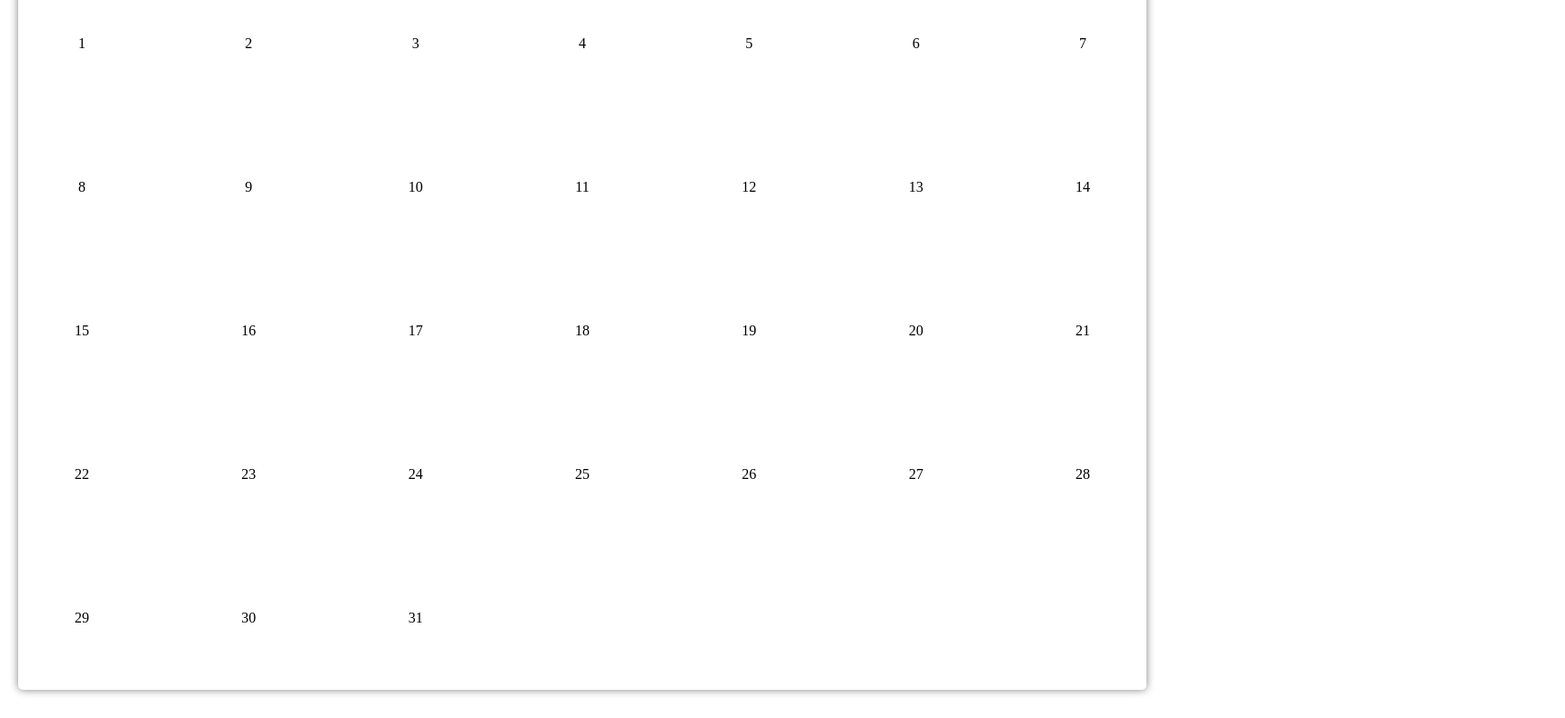
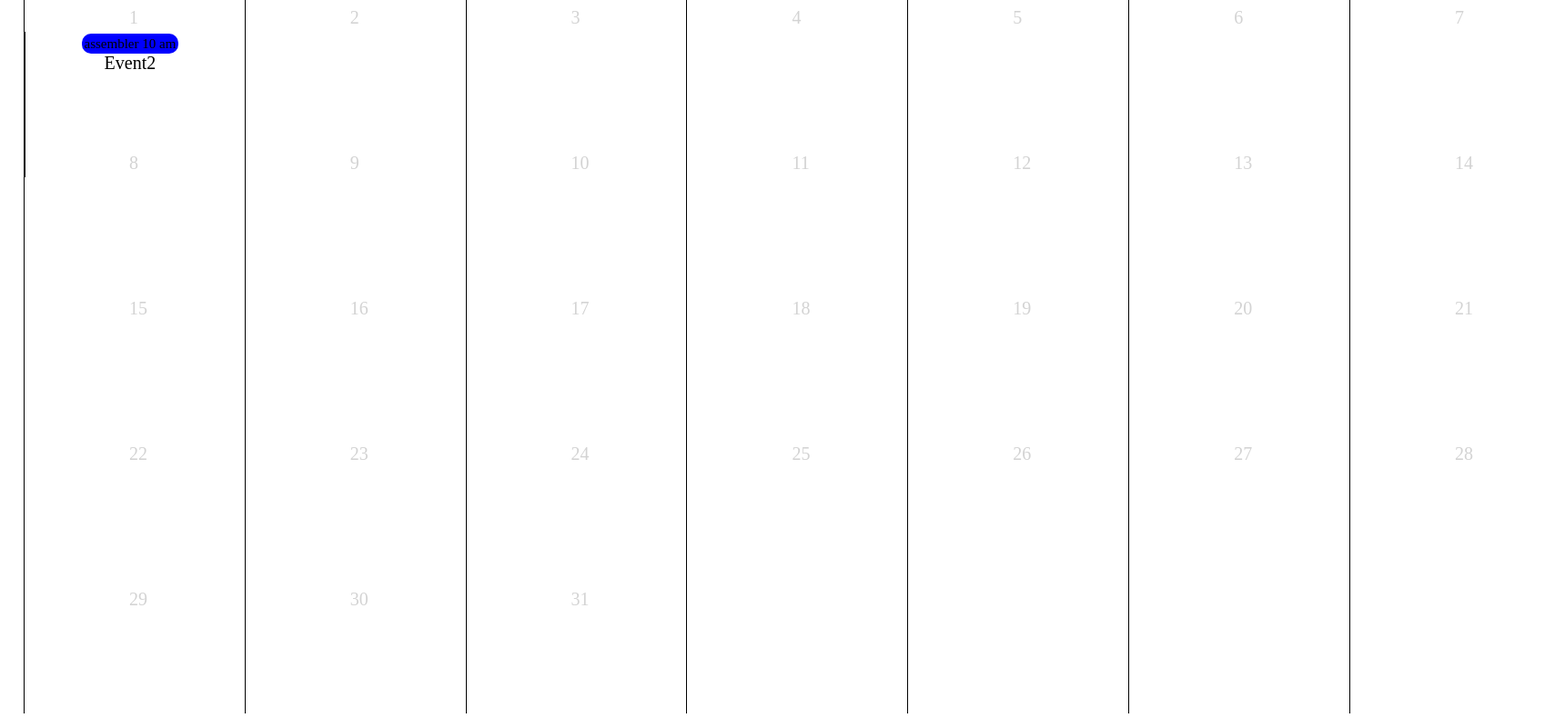
Before and after one commit to berni23/MyCalendar, a plain HTML site: page index.html in a window 1280 px wide. Shown: the part 143-933 px from the top of the page at 91% size, 1720 px wide, since content can reach past the window. Drawn offline with Linux system fonts and the light colour scheme.

Commit message:
some styles improved

```diff
--- a/index.html
+++ b/index.html
@@ -41,57 +41,65 @@
         </section>
         <section class="current-month">
 
-
             <div class="row">
 
-                <div>1</div>
-                <div>2</div>
-                <div>3</div>
-                <div>4</div>
-                <div>5</div>
-                <div>6</div>
-                <div>7</div>
+                <div><span><br>1</span>
+
+                    <div> <span
+                            style="background-color: blue; border-radius:10px; padding:3px; font-size:15px">assembler 10
+                            am</span>
+                        <br>
+                        Event2</div>
+
+                </div>
+                <div><br><span>2</span></div>
+                <div><br><span>3</span></div>
+                <div><br><span>4</span></div>
+                <div><br><span>5</span></div>
+                <div><br><span>6</span></div>
+                <div><br><span>7</span></div>
             </div>
 
             <div class="row">
 
-                <div>8</div>
-                <div>9</div>
-                <div>10</div>
-                <div>11</div>
-                <div>12</div>
-                <div>13</div>
-                <div>14</div>
+                <div><br><span>8</span></div>
+                <div><br><span>9</span></div>
+                <div><br><span>10</span></div>
+                <div><br><span>11</span></div>
+                <div><br><span>12</span></div>
+                <div><br><span>13</span></div>
+                <div><br><span>14</span></div>
             </div>
 
             <div class="row">
-                <div>15</div>
-                <div>16</div>
-                <div>17</div>
-                <div>18</div>
-                <div>19</div>
-                <div>20</div>
-                <div>21</div>
+
+                <div><br><span>15</span></div>
+                <div><br><span>16</span></div>
+                <div><br><span>17</span></div>
+                <div><br><span>18</span></div>
+                <div><br><span>19</span></div>
+                <div><br><span>20</span></div>
+                <div><br><span>21</span></div>
+            </div>
+            <div class="row">
+
+                <div><br><span>22</span></div>
+                <div><br><span>23</span></div>
+                <div><br><span>24</span></div>
+                <div><br><span>25</span></div>
+                <div><br><span>26</span></div>
+                <div><br><span>27</span></div>
+                <div><br><span>28</span></div>
 
             </div>
             <div class="row">
-
-                <div>22</div>
-                <div>23</div>
-                <div>24</div>
-                <div>25</div>
-                <div>26</div>
-                <div>27</div>
-                <div>28</div>
-            </div>
-            <div class="row">
-                <div>29</div>
-                <div>30</div>
-                <div>31</div>
-                <div></div>
-                <div></div>
-                <div></div>
-                <div></div>
+                <div><br><span>29</span></div>
+                <div><br><span>30</span></div>
+                <div><br><span>31</span></div>
+                <div><br><span></span></div>
+                <div><br><span></span></div>
+                <div><br><span></span></div>
+                <div><br><span></span></div>
             </div>
 
 
--- a/styles.css
+++ b/styles.css
@@ -51,6 +51,7 @@ body {
 
 main {
     margin: 20px;
+    width: 1700px;
 }
 
 
@@ -59,13 +60,16 @@ main {
     justify-content: space-between;
     align-items: center;
     display: inline-flex;
+    margin: auto;
+    color: gray;
 }
 
 .days>span {
 
     text-align: center;
+    margin: 0 auto;
     justify-content: space-between;
-    margin: 0 auto;
+    font-size: 30px;
 }
 
 
@@ -74,27 +78,47 @@ main {
     width: 100%;
     background-color: white;
     border-radius: 5px;
-    box-shadow: 0 0 10px grey;
-    width: 100%;
+    box-shadow: 0 0 grey;
     height: 85%;
+    font-size: 30px;
+    color: lightgray;
 
 }
 
 .row {
     width: 100%;
+    display: flex;
+    flex-wrap: wrap;
+}
+
+.row div {
+
+
+    height: 160px;
+    width: 230px;
+    border-left: 1px solid black;
+    margin: auto;
     justify-content: space-between;
     align-items: center;
-    display: flex;
+    position: relative;
+    font-size: 20px;
+    color: black;
+
 }
 
-.row>div {
+.row>div>div {
 
-    margin: auto;
-    height: 20%;
-    width: 40px;
-    margin: 70px 50px;
+    margin-top: 50px;
 }
 
+
+
+.row>div>span {
+
+    position: absolute;
+    font-size: 20px;
+    color: lightgray;
+}
 
 
 
```
